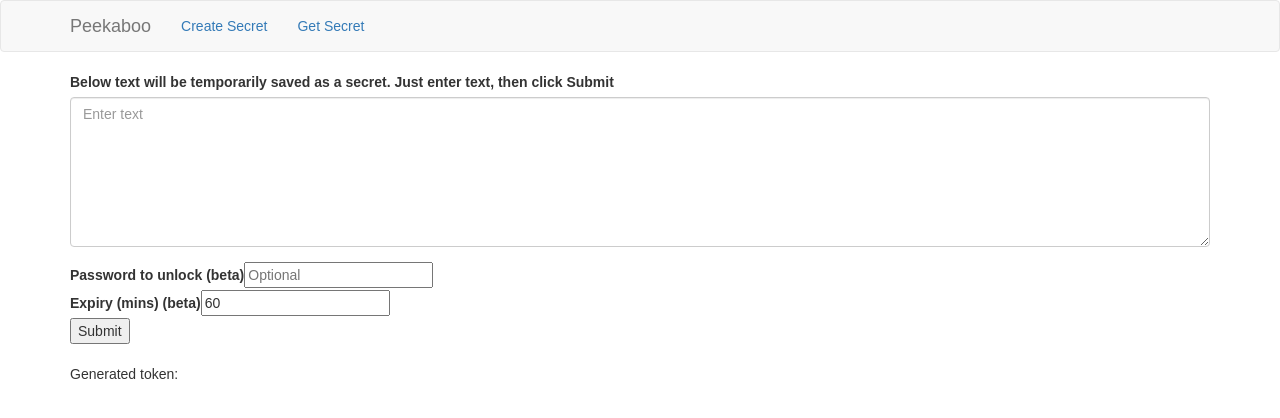
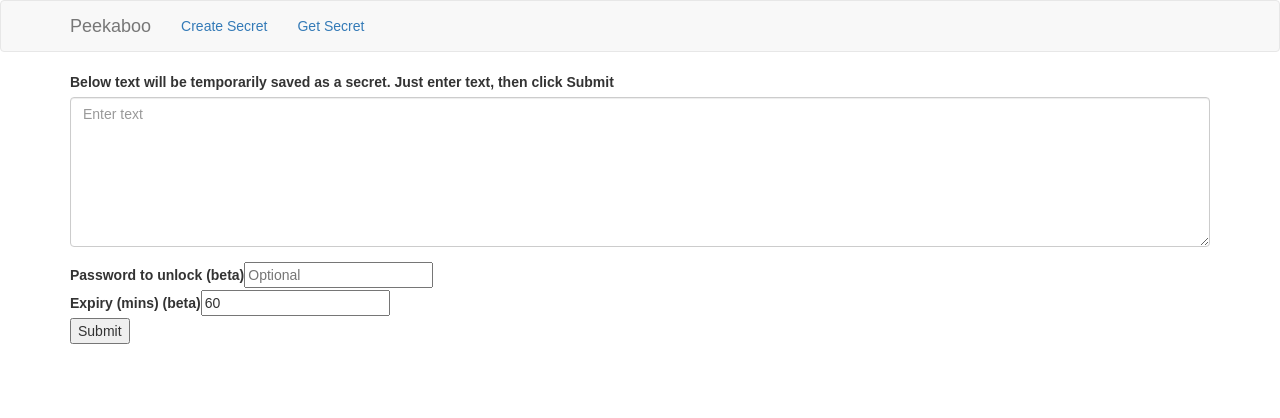
Before and after one commit to leonj1/peekaboo-ui, a React (Create React App) app: page / in a window 1280 px wide. Shown: the top 418 px of the page. Built offline with nearby package versions, Linux system fonts and the light colour scheme.

Commit message:
conditionally showing contents

```diff
--- a/package.json
+++ b/package.json
@@ -5,8 +5,9 @@
   "dependencies": {
     "axios": "^0.17.0",
     "bootstrap": "^3.3.7",
-    "react": "^15.5.4",
+    "react": "^15.6.2",
     "react-bootstrap": "^0.31.5",
+    "react-copy-to-clipboard": "^5.0.1",
     "react-dom": "^15.5.4",
     "react-redux": "^5.0.6",
     "react-router-dom": "^4.1.1",
--- a/src/CreateSecret.js
+++ b/src/CreateSecret.js
@@ -1,6 +1,7 @@
 import React, { Component } from 'react';
 import PropTypes from 'prop-types';
 import { FormGroup, ControlLabel, FormControl } from 'react-bootstrap';
+import {CopyToClipboard} from 'react-copy-to-clipboard';
 
 class CreateSecret extends Component {
 	constructor(props) {
@@ -15,6 +16,28 @@ class CreateSecret extends Component {
 		this.handleExpiryChange = this.handleExpiryChange.bind(this);
 		this.handleSubmit = this.handleSubmit.bind(this);
 	}
+
+	renderGeneratedToken() {
+        if (this.props.token) {
+            return (
+                <div>
+                    <table>
+                        <tr>
+                            <td>Generated token:</td>
+                            <td>
+                                <span className="CreateSecret-Token">{ this.props.token }</span>
+                            </td>
+                            <td>
+                                <CopyToClipboard text={this.props.token} onCopy={this.onCopy}>
+                                    <button>Copy to clipboard</button>
+                                </CopyToClipboard>
+                            </td>
+                        </tr>
+                    </table>
+                </div>
+            )
+        }
+    }
 
 	render() {
 		return (
@@ -45,17 +68,7 @@ class CreateSecret extends Component {
 				<div>
 					<input onClick={ this.handleSubmit } type="submit"/>
 				</div>
-				<div>
- 					<br/>
-                    <table>
-                        <tr>
-                            <td>Generated token:</td>
-                            <td>
-                                <span className="CreateSecret-Token">{ this.props.token }</span>
-                            </td>
-                        </tr>
-                    </table>
-				</div>
+                {this.renderGeneratedToken()}
 			</div>
 		)
 	}
--- a/src/GetSecret.js
+++ b/src/GetSecret.js
@@ -12,6 +12,21 @@ class GetSecret extends Component {
         this.handleSubmit = this.handleSubmit.bind(this);
 	}
 
+	showContents() {
+	    if(this.props.contents) {
+	        return (
+                <div>
+                    <div>
+                        <label>Message contents</label>
+                    </div>
+                    <div>
+                        <p>{ this.props.contents }</p>
+                    </div>
+                </div>
+            )
+        }
+    }
+
 	render() {
 
 		return (
@@ -25,16 +40,7 @@ class GetSecret extends Component {
 				<div>
 					<input onClick={ this.handleSubmit } type="submit"/>
 				</div>
-
-				<br/>
-				<div>
-					<div>
-						<label>Message contents</label>
-					</div>
-					<div>
-						<p>{ this.props.contents }</p>
-					</div>
-				</div>
+                {this.showContents()}
 	        </div>
 		)
 	}
--- a/src/index.js
+++ b/src/index.js
@@ -54,6 +54,11 @@ const myReducer = (state = initialState, action) => {
 			return {
 				...state,
 				token: action.token,
+                secret: {
+                    message: "",
+                    expiryMinutes: 60,
+                    password: ""
+                }
 			};
 		case START_FETCH_SECRET:
             return {
```
Also changed, not shown: 1 other file (tests, documents, lock files or other folders).
